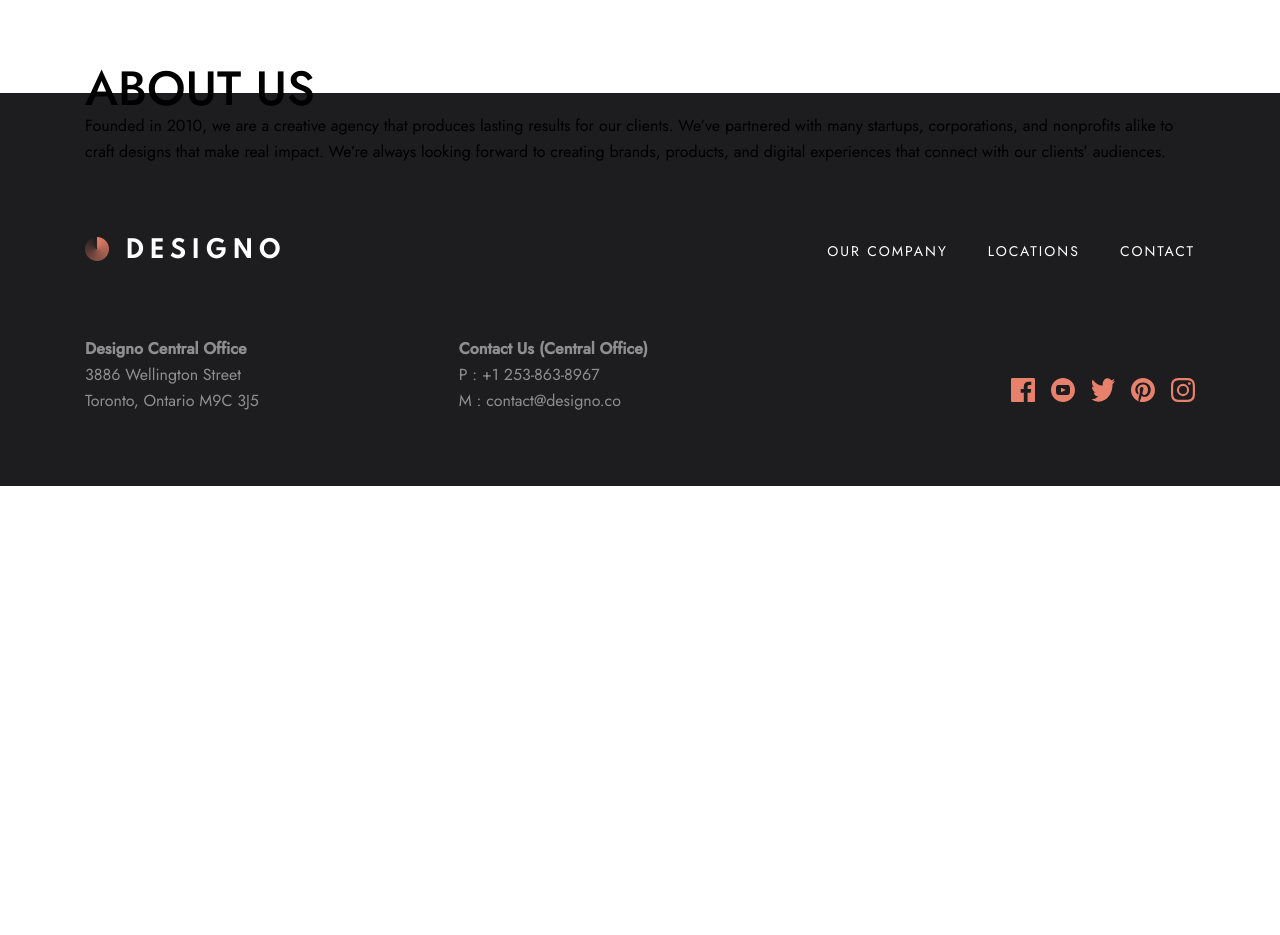
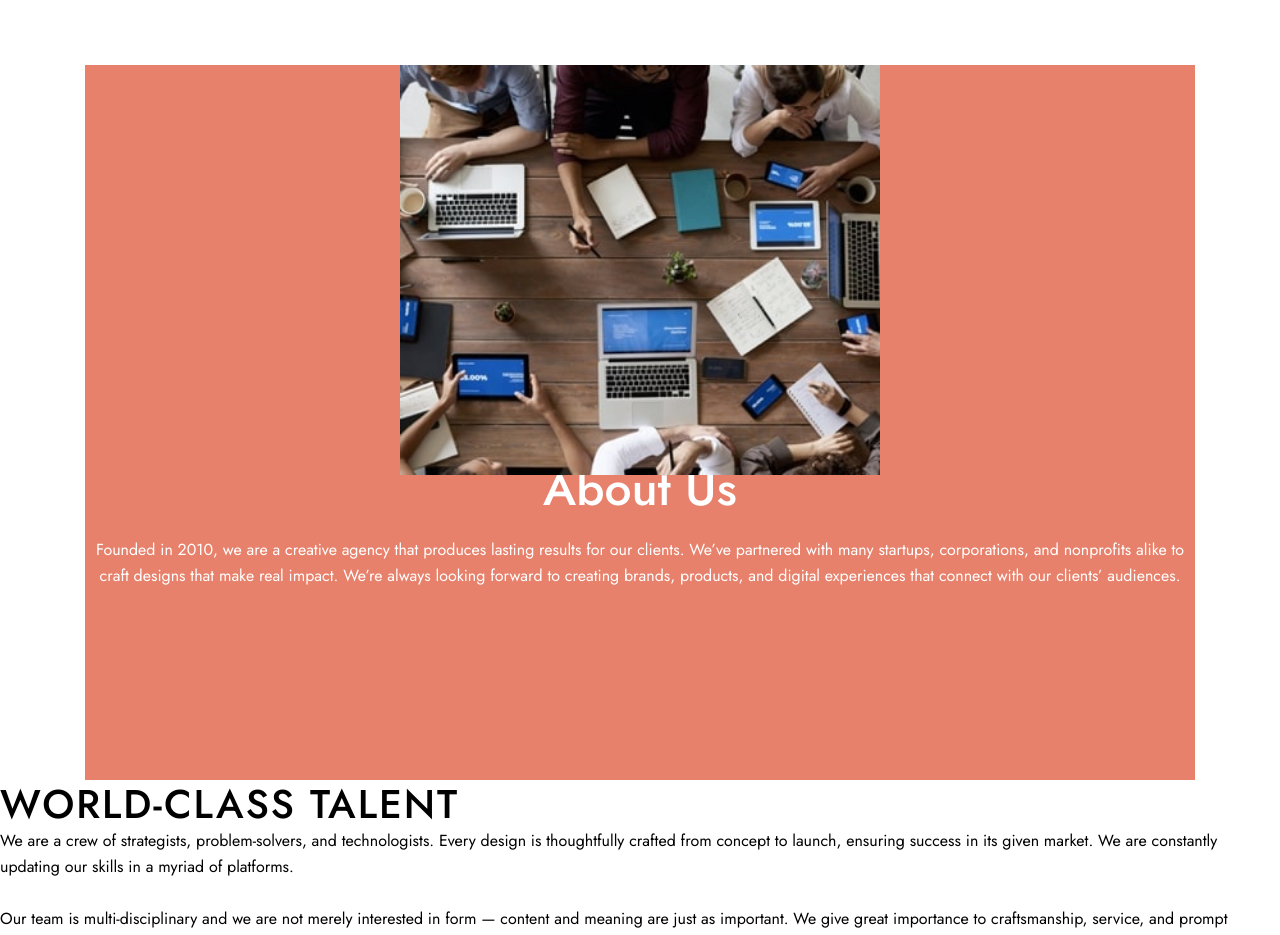
Before and after one commit to Alexandre-st/Designo-multi-page, a React (Create React App) app: page /about in a window 1280 px wide. Shown: the part 90-1025 px from the top of the page. Before the commit the page ends 800 px from the top, so only its background shows below. Built offline with nearby package versions, Linux system fonts and the light colour scheme.

Commit message:
Change a variables for the styles - DRY -

```diff
--- a/src/components/TalkAbout/TalkAbout.js
+++ b/src/components/TalkAbout/TalkAbout.js
@@ -6,7 +6,7 @@ const TalkAbout = () => {
       <div className="talk-content">
         <div className="talk-content-text">
           <h5>Let’s talk about your project</h5>
-          <p className="text">
+          <p className="small-text">
             Ready to take it to the next level? Contact us today and find out how our expertise can help your business grow.
           </p>
         </div>
--- a/src/components/TalkAbout/_talkAbout.scss
+++ b/src/components/TalkAbout/_talkAbout.scss
@@ -53,13 +53,9 @@
     }
 
     p {
-      font-size: 1.5rem;
-      line-height: 2.5rem;
       margin: 1.6rem 0 3.2rem 0;
 
       @include mq(tablet) {
-        font-size: 1.6rem;
-        line-height: 2.6rem;
         padding: 0 7rem;
       }
 
--- a/src/pages/About/About.js
+++ b/src/pages/About/About.js
@@ -1,19 +1,39 @@
 import React from 'react';
+
+import TalkAbout from '../../components/TalkAbout/TalkAbout';
+import TeamWorkPicture from '../../assets/about/mobile/image-about-hero.jpg';
 
 const About = () => {
   return (
     <main>
       <section className="about container">
         <div className="about-header">
-          <div className="about-header-img"></div>
+          <div className="about-header-img">
+            <img src={TeamWorkPicture} alt="Team work" />
+          </div>
           <div className="about-header-text">
             <h1>About Us</h1>
-            <p className="text">
+            <p className="small-text">
               Founded in 2010, we are a creative agency that produces lasting results for our clients. We’ve partnered with many startups, corporations, and nonprofits alike to craft designs that make real impact. We’re always looking forward to creating brands, products, and digital experiences that connect with our clients’ audiences.
             </p>
           </div>
         </div>
       </section>
+
+      <section className="infos">
+        <div className="infos-content">
+          <div className="infos-content-img"></div>
+          <div className="infos-content-text">
+            <h2>World-class talent</h2>
+            <p className="small-text">
+              We are a crew of strategists, problem-solvers, and technologists. Every design is thoughtfully crafted from concept to launch, ensuring success in its given market. We are constantly updating our skills in a myriad of platforms.<br /><br />
+              Our team is multi-disciplinary and we are not merely interested in form — content and meaning are just as important. We give great importance to craftsmanship, service, and prompt delivery. Clients have always been impressed with our high-quality outcomes that encapsulates their brand’s story and mission.
+            </p>
+          </div>
+        </div>
+      </section>
+
+      <TalkAbout />
     </main>
 
   );
--- /dev/null
+++ b/src/pages/About/_about.scss
@@ -0,0 +1,28 @@
+.about {
+  background-color: #E7816B;
+
+  &-header {
+    height: 71.5rem;
+
+    &-img {
+      position: absolute;
+      height: 32rem;
+      max-width: 48rem;
+      margin: auto;
+      left: 0;
+      right: 0;
+    }
+
+    &-text {
+      padding-top: 32rem;
+      text-align: center;
+      color: #FFFFFF;
+
+      h1 {
+        text-transform: initial;
+        padding-top: 8rem;
+        margin-bottom: 2.4rem;
+      }
+    }
+  }
+}
--- a/src/pages/AppDesign/AppDesign.js
+++ b/src/pages/AppDesign/AppDesign.js
@@ -16,7 +16,7 @@ const AppDesign = () => {
     <section className="web container">
         <div className="web-content">
           <h1>App Design</h1>
-          <p className="text">
+          <p className="small-text">
             Our mobile designs bring intuitive digital solutions to your customers right at their fingertips.
           </p>
         </div>
--- a/src/pages/GraphicDesign/GraphicDesign.js
+++ b/src/pages/GraphicDesign/GraphicDesign.js
@@ -16,7 +16,7 @@ const GraphicDesign = () => {
       <section className="web container">
         <div className="web-content">
           <h1>Graphic Design</h1>
-          <p className="text">
+          <p className="small-text">
             We deliver eye-catching branding materials that are tailored to meet your business objectives.
           </p>
         </div>
--- a/src/pages/Home/Home.js
+++ b/src/pages/Home/Home.js
@@ -17,7 +17,7 @@ const Home = () => {
         <div className="hero-content">
           <div className="hero-content-text">
             <h1>Award-winning custom designs and digital branding solutions</h1>
-            <p className="text">With over 10 years in the industry, we are experienced in creating fully responsive websites, app design, and engaging brand experiences. Find out more about our services.</p>
+            <p className="small-text">With over 10 years in the industry, we are experienced in creating fully responsive websites, app design, and engaging brand experiences. Find out more about our services.</p>
             <button className="button">Learn More</button>
           </div>
           <picture className="hero-content-img">
--- a/src/pages/Home/_home.scss
+++ b/src/pages/Home/_home.scss
@@ -52,12 +52,8 @@
 
       p {
         margin: 1.4rem 0 2.4rem 0;
-        font-size: 1.5rem;
-        line-height: 2.5rem;
 
         @include mq(tablet) {
-          font-size: 1.6rem;
-          line-height: 2.6rem;
           margin: 2.4rem 3.9rem 1.9rem 3.8rem;
         }
 
--- a/src/styles/base/_base.scss
+++ b/src/styles/base/_base.scss
@@ -85,6 +85,17 @@ h5 {
   font-weight: 400;
 }
 
+.small-text {
+  font-size: 1.5rem;
+  line-height: 2.5rem;
+  font-weight: 400;
+
+  @include mq(tablet) {
+    font-size: 1.6rem;
+    line-height: 2.6rem;
+  }
+}
+
 .li_nk {
   font-size: 1.4rem;
   line-height: 1.4rem;
--- a/src/styles/index.scss
+++ b/src/styles/index.scss
@@ -2,7 +2,9 @@
 @use "./base/reset";
 @use "./base/base";
 
+// == PAGES == //
 @use "../pages/Home/home";
+@use "../pages/About/about";
 @use "../pages/WebDesign/webDesign";
 
 // == COMPONENTS == //
```
Also changed, not shown: src/pages/AppDesign/_appDesign.scss (deleted).
